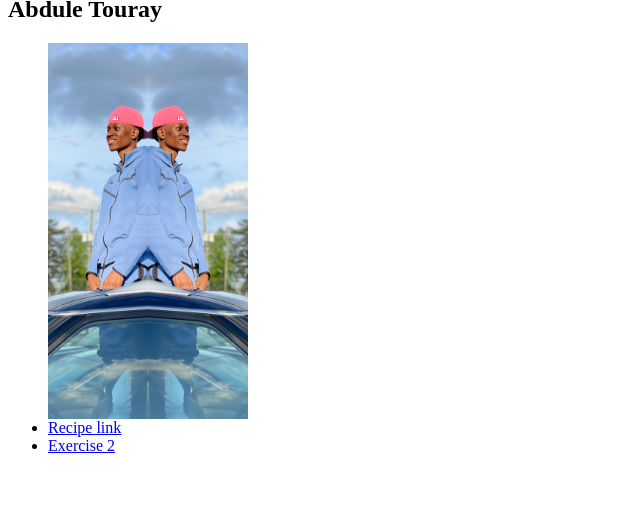
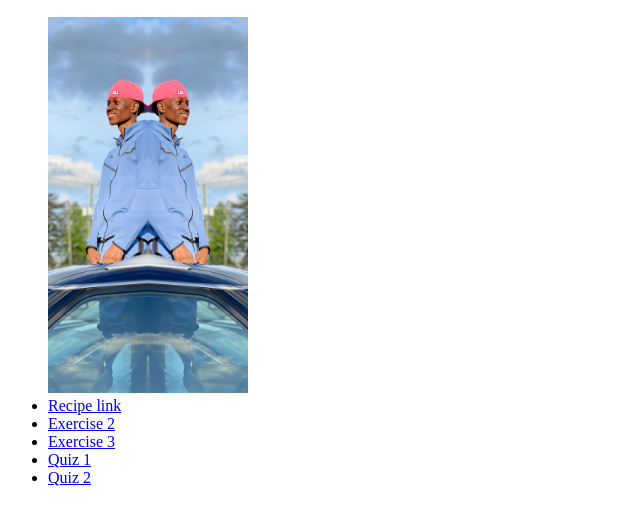
Before and after one commit to abdule18/mmp240, a plain HTML site: page index.html in a window 1280 px wide. Shown: the part 110-634 px from the top of the page, without its empty margins (0-640 px from the left). Drawn offline with Linux system fonts and the light colour scheme.

Commit message:
Add files via upload

```diff
--- a/index.html
+++ b/index.html
@@ -1,4 +1,4 @@
-<<!DOCTYPE html>
+<!DOCTYPE html>
 <html lang="en">
   <head>
     <meta charset="utf-8">
@@ -11,6 +11,9 @@
     <img src="abdulmirror.jpg" alt="abdulmirror" width="200">
       <li><a href="recipe/recipe.html">Recipe link</a></li>
       <li><a href="exercise2/exercise2.html">Exercise 2</a></li>
+      <li><a href="exercise3.html">Exercise 3</a></li>
+      <li><a href="quiz1.html">Quiz 1</a></li>
+      <li><a href="quiz2.html">Quiz 2</a></li>
       </ul>
 
   </body>
```
